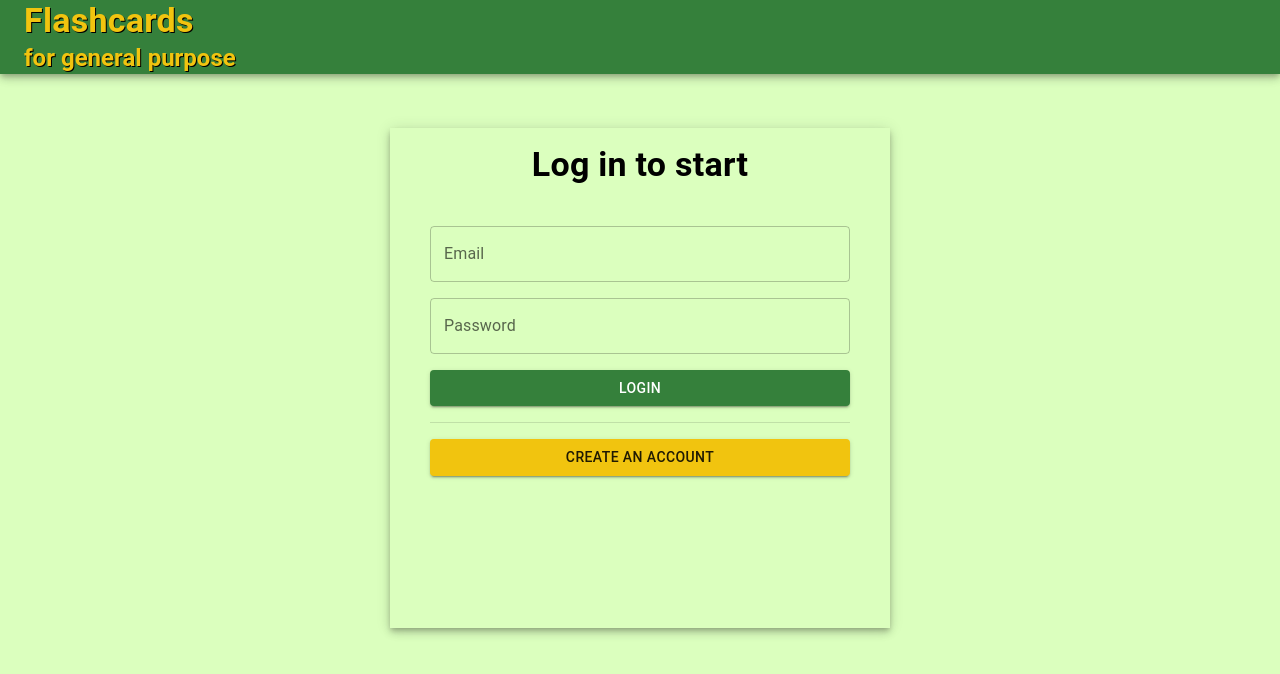
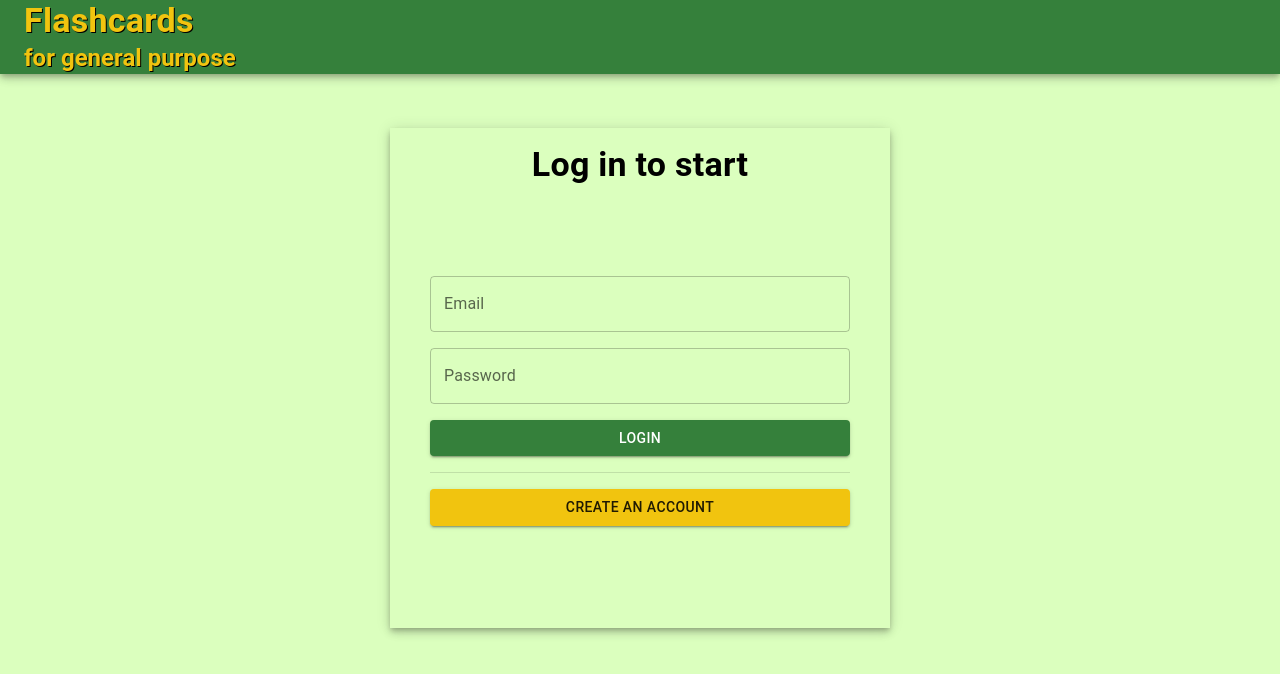
Before and after one commit to kamils224/GeneralFlashcards, a React (Create React App) app in the folder frontend/main_app/: page /login in a window 1280 px wide. Shown: the top 674 px of the page. Built offline with nearby package versions, Linux system fonts and the light colour scheme.

Commit message:
Fix login form

```diff
--- a/frontend/main_app/src/forms/loginForm.tsx
+++ b/frontend/main_app/src/forms/loginForm.tsx
@@ -48,10 +48,11 @@ export const LoginForm: React.FC<Props> = (props) => {
 
   const renderForm = () => {
     if (pending) {
-      return <CircularLoading style={{marginTop: "40%"}}/>;
+      return <Stack m={5} justifyContent="center" alignItems="stretch"
+        height={350}><CircularLoading text="Loading"/></Stack>;
     }
     return <form onSubmit={submitLogin}>
-      <Stack m={5} justifyContent="center" spacing={2}>
+      <Stack height={350} m={5} alignItems="stretch" justifyContent="center" spacing={2}>
         <TextField error={!!error}
           inputRef={emailInput}
           label="Email" variant="outlined"
```
